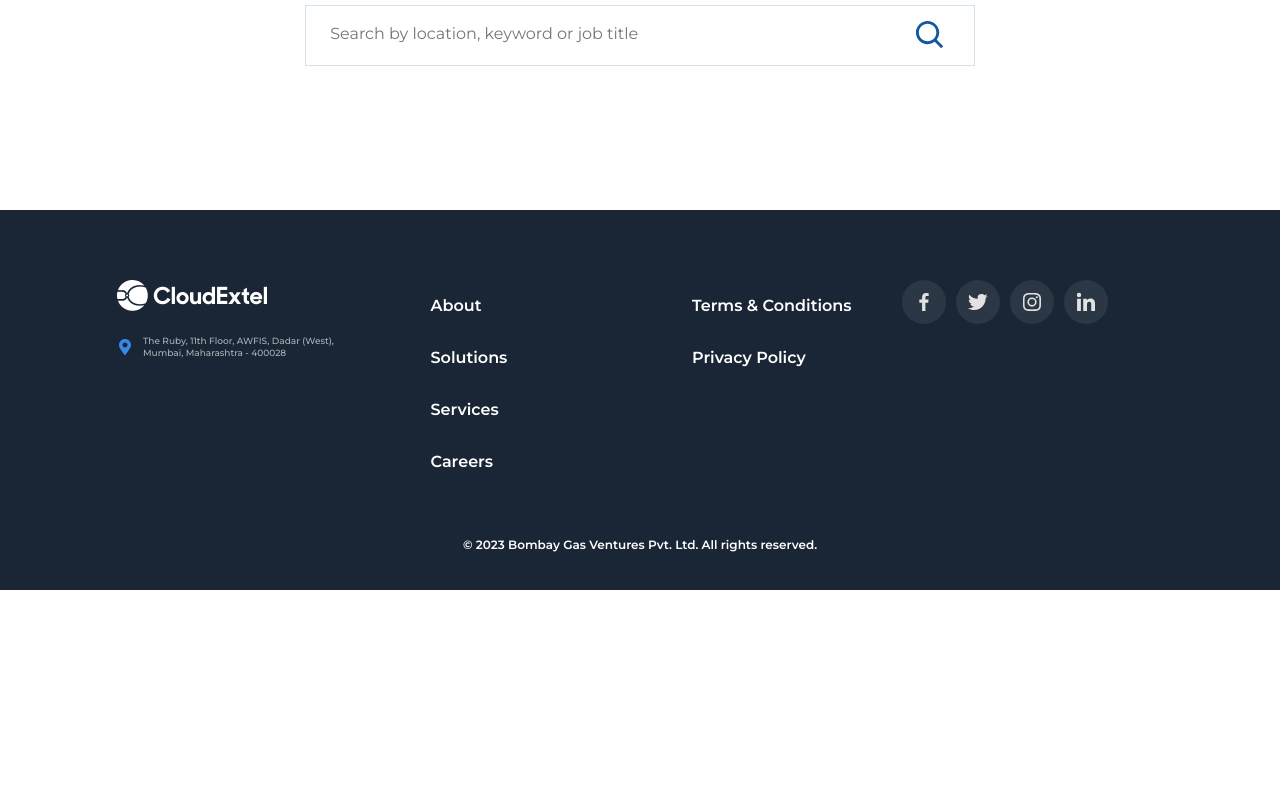
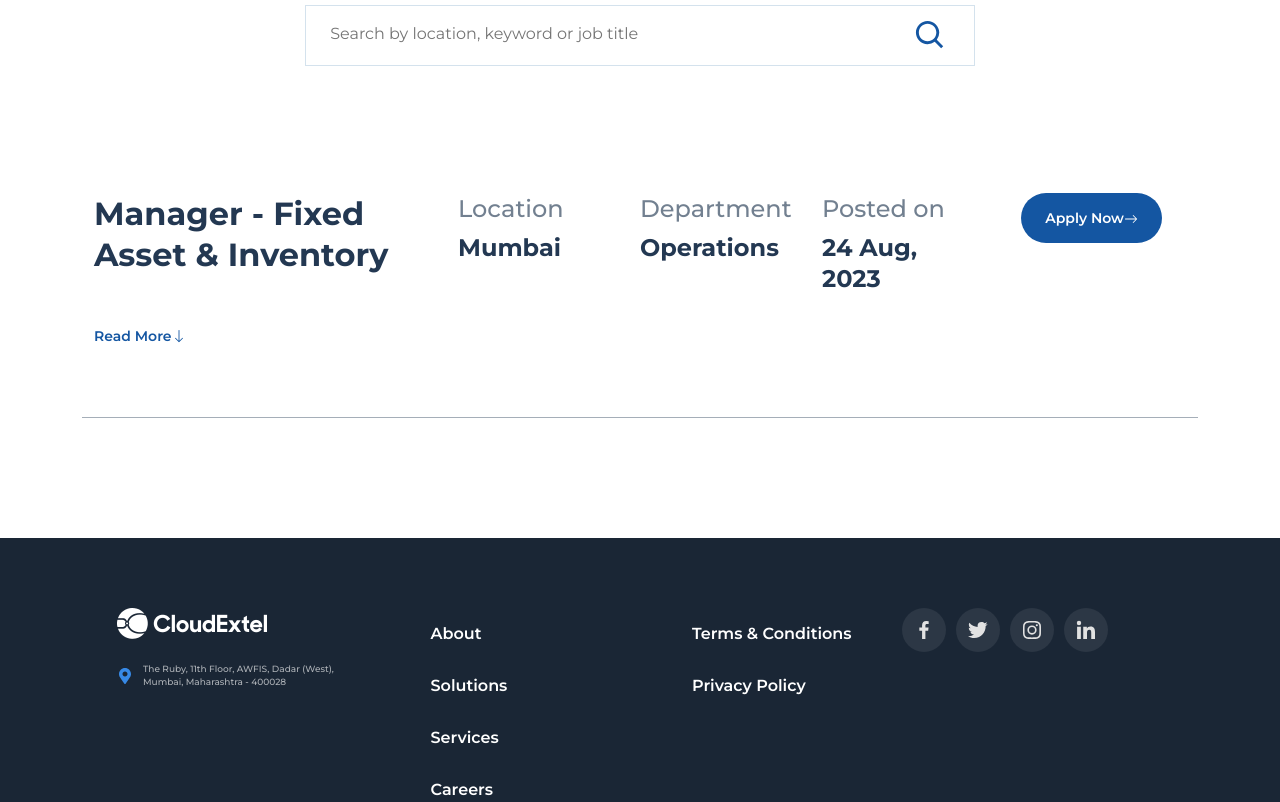
Before and after one commit to Shubhamsadhu02/CloudExtel, a React (Create React App) app: page /careers in a window 1280 px wide. Shown: the part 4060-4862 px from the top of the page. Before the commit the page ends 4650 px from the top, so only its background shows below. Built offline with nearby package versions, Linux system fonts and the light colour scheme.

Commit message:
career page

```diff
--- a/package.json
+++ b/package.json
@@ -6,7 +6,9 @@
     "@testing-library/jest-dom": "^5.17.0",
     "@testing-library/react": "^13.4.0",
     "@testing-library/user-event": "^13.5.0",
+    "bootstrap": "^5.3.2",
     "react": "^18.2.0",
+    "react-bootstrap": "^2.9.0",
     "react-countup": "^6.4.2",
     "react-dom": "^18.2.0",
     "react-icons": "^4.11.0",
--- a/src/Components/Careers/Career.jsx
+++ b/src/Components/Careers/Career.jsx
@@ -16,6 +16,7 @@ import Professional from "../../Images/Careers/development.png";
 import Inclusive from "../../Images/Careers/hand-shake.png";
 import Rcognization from "../../Images/Careers/reward.png";
 import { BiSearch } from 'react-icons/bi'
+import CareerContainer from './CareerContainer'
 
 export default function Career() {
   return (
@@ -228,11 +229,14 @@ export default function Career() {
               <p>At Cloudextel, we prioritize our employees' growth and well-being, fostering an environment where you can thrive both professionally and personally. Our core values are the foundation of our workplace culture</p>
             </div>
           </div>
-          <div className="career__search d-flex justify-content-center mt-5">
+          <div className="career__search d-flex justify-content-center my-5">
               <div className="career__inputs">
                 <input type="text" placeholder='Search by location, keyword or job title'/><BiSearch/>
               </div>
-            </div>
+          </div>
+
+          {/* Create career list here  */}
+          <CareerContainer name={"Manager - Fixed Asset & Inventory"} location={"Mumbai"} department={"Operations"} date={"24 Aug, 2023"} link={"https://www.google.com/"} description={"Lorem ipsum dolor sit, amet consectetur adipisicing elit. Nisi quisquam ad beatae possimus, illum soluta nulla consequuntur quos voluptatem doloremque incidunt doloribus commodi nobis minima unde magnam, dolore hic assumenda."}/>
         </div>
       </section>
 
--- a/src/Components/Careers/CareerContainer.jsx
+++ b/src/Components/Careers/CareerContainer.jsx
@@ -1,7 +1,67 @@
 import React from 'react'
+import { BsArrowDown, BsArrowRight } from 'react-icons/bs'
+import { Accordion } from 'react-bootstrap';
 
-export default function CareerContainer() {
+export default function CareerContainer({ name, location, department, date, link, description }) {
+  // const [isExpanded, setIsExpanded] = useState({
+  //   department: false,
+  // });
+
+  // const toggleDescription = () => {
+  //   setIsExpanded(!isExpanded);
+  // };
+
   return (
-    <div>CareerContainer</div>
+    <section className='Career__container'>
+      <div className="container">
+        <div className="row">
+          <div className="col-lg-4">
+            <div className="career__name">
+              <h3>{name}</h3>
+            </div>
+          </div>
+          <div className="col-lg-2">
+            <div className="career__details">
+              <h4>Location</h4>
+              <p>{location}</p>
+            </div>
+          </div>
+          <div className="col-lg-2">
+            <div className="career__details">
+              <h4>Department</h4>
+              <p>{department}</p>
+            </div>
+          </div>
+          <div className="col-lg-2">
+            <div className="career__details">
+              <h4>Posted on</h4>
+              <p>{date}</p>
+            </div>
+          </div>
+          <div className="col-lg-2 d-flex justify-content-end">
+            <div className="apply__btn">
+              <a href={link} target="framename"><button type='submit'>Apply Now<BsArrowRight /></button></a>
+            </div>
+          </div>
+        </div>
+        <Accordion>
+          <Accordion.Item eventKey="0">
+            <Accordion.Header>Read More <BsArrowDown /></Accordion.Header>
+            <Accordion.Body>
+              {description}
+            </Accordion.Body>
+          </Accordion.Item>
+        </Accordion>
+
+        {/* <div className="read__more mt-5" onClick={toggleDescription}>
+          <p>{isExpanded ? (<>Read Less <BsArrowUp /> </>) : (<>Read More <BsArrowDown /> </>)}</p>
+        </div>
+        {isExpanded && (
+          <div className="career__description mt-3">
+            <p>{description}</p>
+          </div>
+        )} */}
+      </div>
+    </section>
   )
 }
--- a/src/Components/OurSolutions/OurSolution.jsx
+++ b/src/Components/OurSolutions/OurSolution.jsx
@@ -1,7 +1,7 @@
 import React, { useEffect, useState } from 'react'
 import Header from '../../Partials/Header'
 import Footer from '../../Partials/Footer'
-import { BsArrowDown, BsArrowRight } from 'react-icons/bs'
+import { BsArrowDown, BsArrowRight, BsArrowUp } from 'react-icons/bs'
 
 import Solutionhead from '../../Images/Solutions/solutionhead.png';
 import Cell from '../../Images/Solutions/cell.png';
@@ -46,11 +46,25 @@ export default function OurSolution() {
         };
     }, []);
 
+    const [isExpanded, setIsExpanded] = useState({
+        cell: false,
+        fiber: false,
+        ftth: false,
+        virtualized: false,
+      });
+
+      const toggleDescription = (tabId) => {
+        setIsExpanded((prevState) => ({
+          ...prevState,
+          [tabId]: !prevState[tabId],
+        }));
+      };
+
     return (
         <>
             <Header />
 
-            <TopSection title={"Innovative telecom Solutions"} image={Solutionhead} height={'520px'}/>
+            <TopSection title={"Innovative telecom Solutions"} image={Solutionhead} height={'520px'} />
 
             <section className='solution__tabs'>
                 <div className="container">
@@ -78,10 +92,13 @@ export default function OurSolution() {
                                     </div>
                                     <div className="hero__para mt-4">
                                         <p>Small Cells Hosting is a service which assists telecom operators in augmenting their 4G networks for data capacity offload, network quality improvement and enhanced customer experience in high traffic density locations in urban centers, or those towns where 4G signal density requires enhancement.</p>
+                                        {isExpanded.cell && (<>
                                         <p>Small Cells, which are miniaturized base stations, are able to be installed and operated closer to where end consumers need improved 4G signals by being installed on the sites which we build, own and operate.</p>
-                                    </div>
-                                    <div className="read__more">
-                                        <p>Read More <BsArrowDown /></p>
+                                        </>
+                                        )}
+                                        </div>
+                                    <div className="read__more" onClick={() => toggleDescription('cell')}>
+                                        <p>{isExpanded.cell? ( <>Read Less <BsArrowUp /> </>) : ( <>Read More <BsArrowDown /> </>)}</p>
                                     </div>
                                 </div>
                             </div>
@@ -100,14 +117,17 @@ export default function OurSolution() {
                                     <div className="hero__para mt-4">
                                         <p>Dark Fiber Leasing Services allow telecom operators with limitless scalability and network control at a fraction of the cost of self-building. Benefit from unparalleled security as each operator gets dedicated usage. </p>
                                     </div>
+                                    {isExpanded.fiber && (<>
                                     <div className="hero__subHeader1 mt-4">
                                         <h3>Overhead Fiber Connectivity </h3>
                                     </div>
                                     <div className="hero__para mt-4">
                                         <p>At CloudExtel, we tailor fiber connectivity solutions for Telecom operators. Whether linking high-capacity nodes in networks, powering Data Centers with DC-DC links, connecting businesses, or driving Smart City initiatives, we've got you covered</p>
                                     </div>
-                                    <div className="read__more">
-                                        <p>Read More <BsArrowDown /></p>
+                                    </>
+                                    )}
+                                    <div className="read__more" onClick={() => toggleDescription('fiber')}>
+                                        <p>{isExpanded.fiber ? ( <>Read Less <BsArrowUp /> </>) : ( <>Read More <BsArrowDown /> </>)}</p>
                                     </div>
                                 </div>
                             </div>
@@ -134,8 +154,8 @@ export default function OurSolution() {
                                     <div className="hero__para mt-4">
                                         <p>CloudExtel brings next generation Fiber-To-The-Home (FTTH) technology that carries ultra high-speed connectivity right into your home for multi-faceted data and voice offerings. CloudExtel provides a single platform to bring services from multiple telecom operators & content providers</p>
                                     </div>
-                                    <div className="read__more">
-                                        <p>Read More <BsArrowDown /></p>
+                                    <div className="read__more" onClick={() => toggleDescription('ftth')}>
+                                        <p>{isExpanded.ftth? ( <>Read Less <BsArrowUp /> </>) : ( <>Read More <BsArrowDown /> </>)}</p>
                                     </div>
                                 </div>
                             </div>
@@ -151,8 +171,8 @@ export default function OurSolution() {
                                     <div className="hero__para mt-4">
                                         <p>Virtualized Networks are at the cutting edge of network evolution. They solve capacity and coverage problems in telecom networks which are the most challenging to address. This service offers end to end network solutions, which include the underlying passive network infrastructure along with the active technology layers on top, in a shared and scalable architecture.</p>
                                     </div>
-                                    <div className="read__more">
-                                        <p>Read More <BsArrowDown /></p>
+                                    <div className="read__more" onClick={() => toggleDescription('virtualized')}>
+                                        <p>{isExpanded.virtualized ? ( <>Read Less <BsArrowUp /> </>) : ( <>Read More <BsArrowDown /> </>)}</p>
                                     </div>
                                 </div>
                             </div>
--- a/src/Styles/global.css
+++ b/src/Styles/global.css
@@ -256,9 +256,17 @@ textarea:focus {
     overflow-y: auto;
 }
 
-.contactUs__box {
+.contactUs__box,
+.success__message--box {
     background: #F5FAFE;
     padding: 35px;
+}
+
+.success__message--box {
+    height: 450px;
+    align-items: center;
+    justify-content: center;
+    display: flex;
 }
 
 .contactUs__inputs input {
@@ -388,6 +396,14 @@ textarea:focus {
     width: 100vw;
     height: 100%;
 
+}
+
+.networks .col-lg-8,
+.networks .col-lg-4 {
+    display: flex;
+    align-items: center;
+    padding: 120px 100px;
+    padding-left: 0;
 }
 
 .networks__container {
@@ -674,9 +690,11 @@ textarea:focus {
     font-style: normal;
     font-weight: 600;
     color: #1456A2;
+    cursor: pointer;
 }
 
-.hero__subHeader1 h3 {
+.hero__subHeader1 h3,
+.success-message p {
     color: var(--Black, #233852);
     font-size: 32px;
     font-style: normal;
@@ -924,3 +942,76 @@ textarea:focus {
 ::-webkit-scrollbar-thumb:hover {
     background: #555;
 }
+
+.success__message svg {
+    font-size: 50px;
+    color: #233852;
+}
+
+.career__name h3 {
+    color: var(--Black, #233852);
+    font-size: 32px;
+    font-style: normal;
+    font-weight: 700;
+    line-height: 130%;
+}
+
+.Career__container {
+    border-bottom: 1px solid rgba(114, 128, 144, 0.64);
+    padding: 55px 0;
+}
+
+.career__details h4 {
+    color: rgba(35, 56, 82, 0.64);
+    font-size: 24px;
+    font-style: normal;
+    font-weight: 500;
+    line-height: 130%;
+}
+
+.career__details p {
+    color: #233852;
+    font-size: 24px;
+    font-style: normal;
+    font-weight: 700;
+    line-height: 130%;
+}
+
+.apply__btn button {
+    border: none;
+    border-radius: 48px;
+    background: var(--Primary, #1456A2);
+    padding: 16px 24px;
+    color: var(--White, #FFF);
+    font-size: 14px;
+    font-style: normal;
+    font-weight: 600;
+    line-height: 130%;
+}
+
+.accordion-item {
+    border: none !important;
+}
+
+.accordion-header button {
+    color: var(--Primary, #1456A2) !important;
+    font-size: 14px !important;
+    font-weight: 600 !important;
+    width: 200px;
+    padding-left: 0 !important;
+}
+
+.accordion-button:not(.collapsed){
+    background-color: #FFFFFF !important;
+}
+.accordion-button:not(.collapsed){
+    box-shadow: none !important;
+}
+
+.accordion-button::after{
+    background-image: none !important;
+}
+
+.accordion-button:focus{
+    box-shadow: none !important;
+}
```
Also changed, not shown: src/Components/AboutUs/OurTeam.jsx (+0 -14 lines), src/Components/ContactUs/ContactUs.jsx (+71 -7 lines), 2 other files (tests, documents, lock files or other folders).
